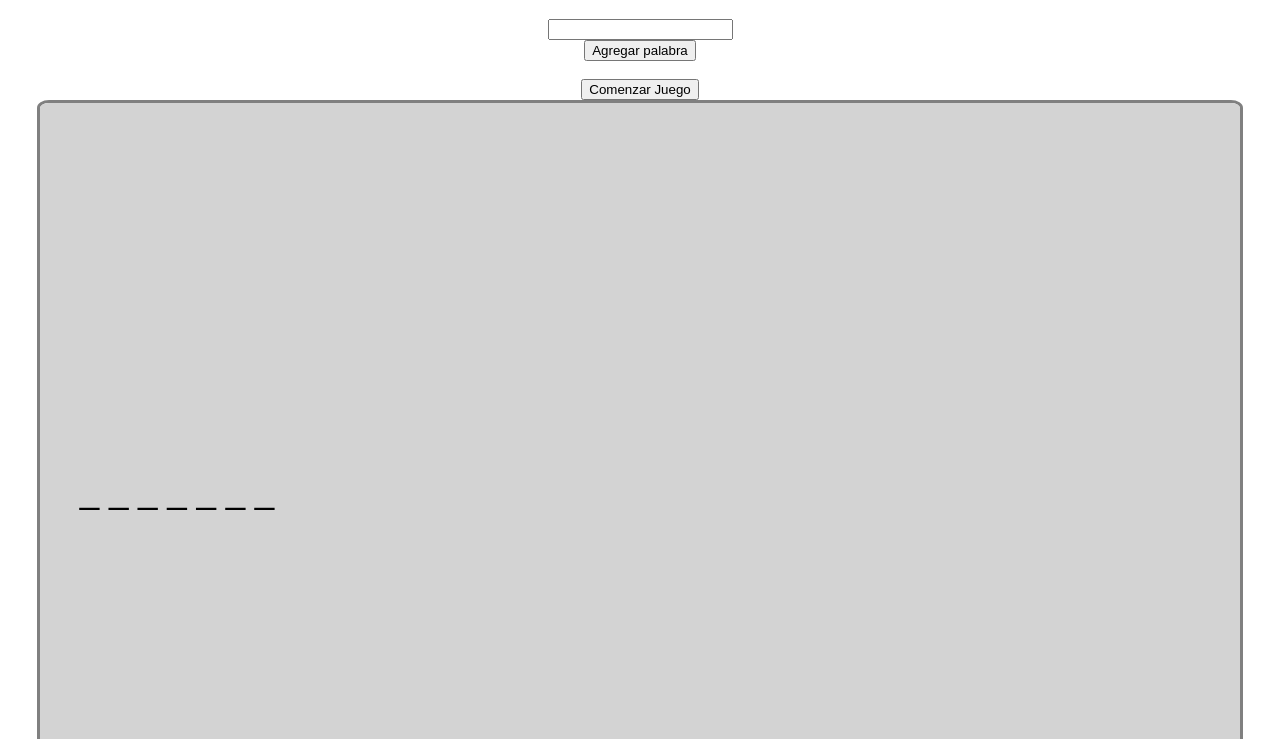
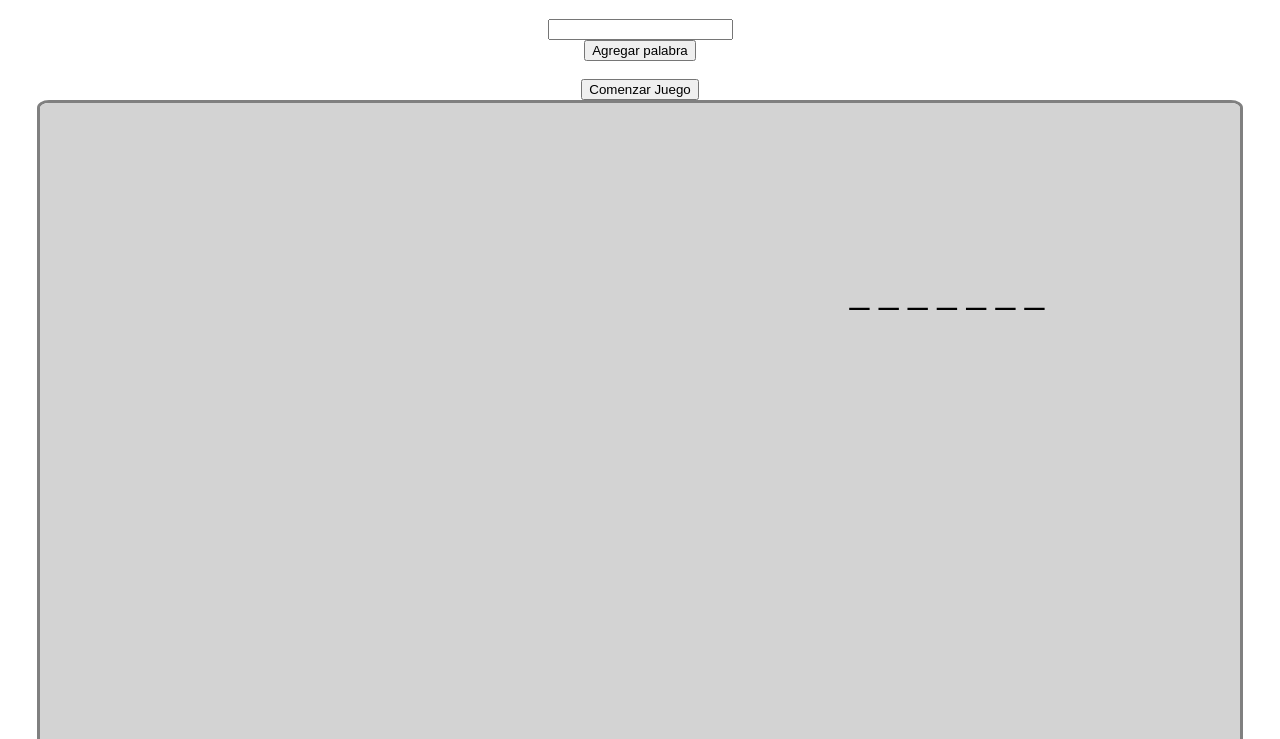
Before and after one commit to citagrs/Juego_Ahorcado, a plain HTML site: page juego.html in a window 1280 px wide. Both pictures are taken after a click on the button "Comenzar Juego". Shown: the part 61-800 px from the top of the page. Drawn offline with Linux system fonts and the light colour scheme.

Commit message:
Funcionalidades terminadas, pen. canvas

```diff
--- a/js/pantalla.js
+++ b/js/pantalla.js
@@ -1,8 +1,7 @@
-var imagen = document.querySelector("canvas");
-var pincel = imagen.getContext("2d");
+
+var pincel = canvas();
 pincel.fillStyle = 'lightgrey';
 pincel.fillRect(0,0,1200,800);
-
 
 var xAleatorio;
 var yAleatorio;
@@ -11,6 +10,11 @@ var agregarPalabra = document.querySelector("#agregar-palabra");
 var listaDePalabras = ["Colombia","Ecuador","Mexico"];
 var palabraSecreta="";
 
+function canvas (){
+    var imagen = document.querySelector("canvas");
+    var pincel = imagen.getContext("2d");
+    return pincel;
+}
 
 /**Funcion que me permite tomar los datos del fomrulario para añadir una
  * nueva palabra a mi lista de palabras, si el campo esta vacio arrojara un error
@@ -31,12 +35,18 @@ agregarPalabra.addEventListener("click",function(event){
 
 /**Funcion al oprimir el boton INICIAR JUEGO
  * Me realizado el llamado de los guiones
+ * y me genera la palabra Secreta
 */
 var iniciar = document.querySelector("#iniciar");
 iniciar.addEventListener("click",function(listado){
+    controladorJuego();
     palabraSecreta = palabraAleatoria(listaDePalabras);
-    var guiones = contarLetras(palabraSecreta);
-    dibujar(pincel,guiones,30,400);
+    let palabra = palabraSecreta.split('');
+    var guiones = contarLetras(palabra);
+    console.log(palabra);
+    dibujar(pincel,guiones,800,200);
+});
 
-
-})
+function palabra (){
+    palabraSecreta;
+}
--- /dev/null
+++ b/js/teclado.js
@@ -0,0 +1,27 @@
+/**Realizo un control para que no me llame el evento sin antes iniciar el juego */
+
+var pincel = canvas();
+var control = false;
+var palabraSecreta = palabra();
+
+function controladorJuego (){
+    control = true;
+};
+
+/**Evento que me permite almacenar los datos del teclado en la variable letra */
+document.addEventListener("keypress",function(evento){
+    if (control==true){
+        var letra = evento.key;
+        console.log(letra);
+        for (var i = 0;i < palabraSecreta.length; i++){
+            if(palabraSecreta[i]===letra){
+                var posicion = palabraSecreta.indexOf(palabraSecreta[i]);
+                var espacio = posicion*29;
+                var x = 808+espacio;
+                dibujar(pincel,letra,x,190);
+
+            }
+        }
+    }
+
+},false);
--- a/juego.html
+++ b/juego.html
@@ -26,5 +26,6 @@
 
     <script src="js/pantalla.js"></script>
     <script src="js/palabras.js"></script>
+    <script src="js/teclado.js"></script>
 </body>
 </html>
```
